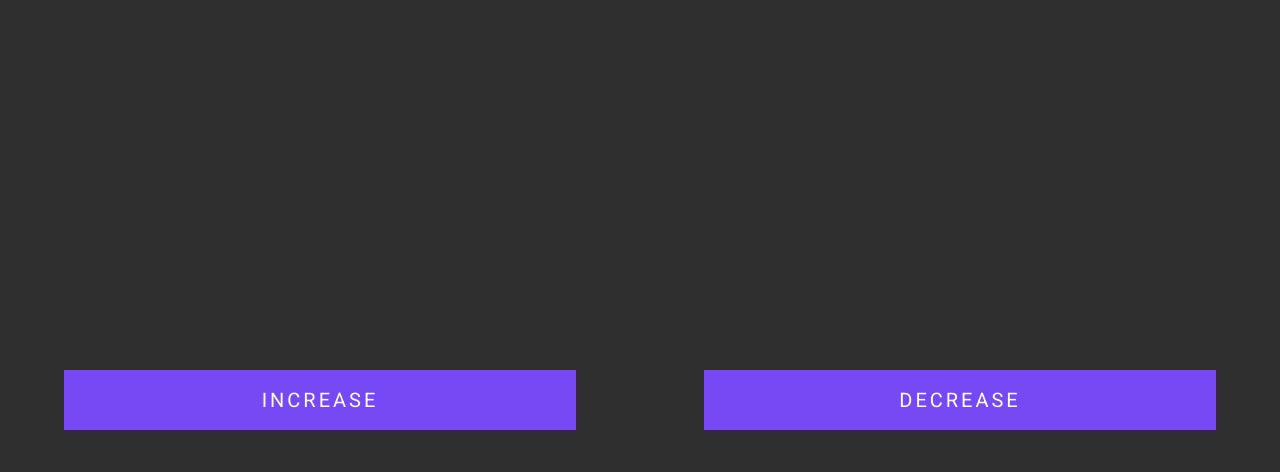
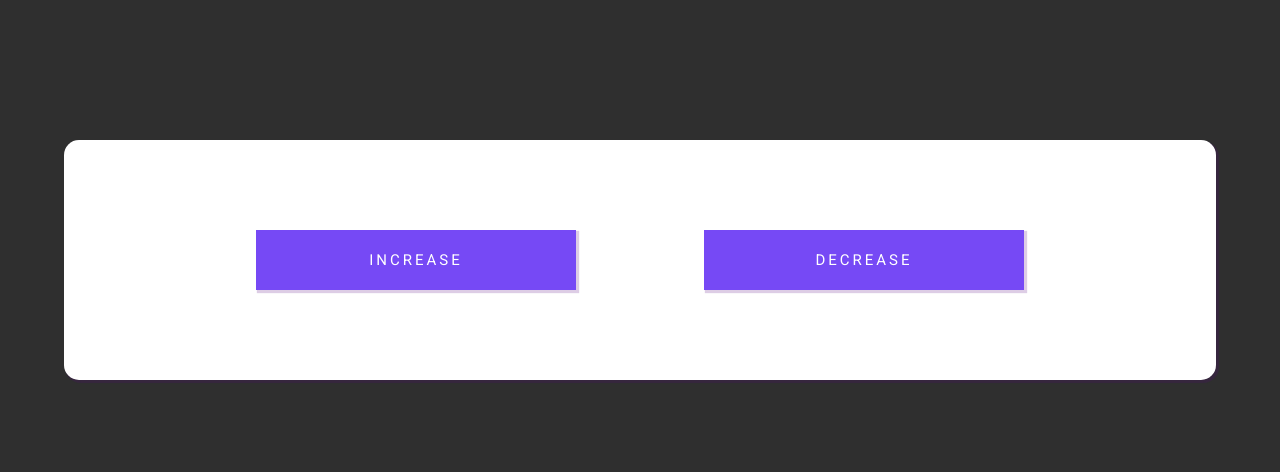
Before and after one commit to vezas/counter-app, a React (Create React App) app: page / in a window 1280 px wide. Shown: the top 472 px of the page. Built offline with nearby package versions, Linux system fonts and the light colour scheme; the HTML template or start-up script is replaced by a standard one.

Commit message:
Add Card compontent

```diff
--- a/src/App.tsx
+++ b/src/App.tsx
@@ -1,11 +1,13 @@
 import React from 'react';
 import classes from './App.module.css';
 import Counter from './components/Counter';
+import Result from './components/Result';
 
 function App() {
   return (
     <div className={classes.app}>
       <Counter />
+      <Result />
     </div>
   );
 }
--- /dev/null
+++ b/src/UI/Card.module.css
@@ -0,0 +1,10 @@
+.card {
+  width: 90vw;
+  height: 30vh;
+  border-radius: 15px;
+  box-shadow: 2px 2px 1px 1px rgba(85, 5, 124, 0.2);
+  display: flex;
+  justify-content: space-around;
+  align-items: center;
+  background-color: white;
+}
--- /dev/null
+++ b/src/UI/Card.tsx
@@ -0,0 +1,13 @@
+import React from 'react';
+
+import classes from './Card.module.css';
+
+interface CardProps {
+  children?: React.ReactNode;
+}
+
+const Card: React.FC<CardProps> = props => {
+  return <div className={classes.card}>{props.children}</div>;
+};
+
+export default Card;
--- a/src/components/Counter.module.css
+++ b/src/components/Counter.module.css
@@ -1,18 +1,18 @@
 @import url('https://fonts.googleapis.com/css2?family=Roboto&display=swap');
-.card {
+.form {
   display: flex;
   margin: 5vh 5vw;
 }
 
-.card button {
-  width: 40vw;
+.form button {
+  width: 25vw;
   height: 7.5vh;
   margin: 0 5vw;
   background-color: #7649f5;
   box-shadow: 2px 2px 1px 1px rgba(85, 5, 124, 0.2);
   border: none;
   color: white;
-  font-size: 2rem;
+  font-size: 1.5rem;
   letter-spacing: 3px;
   text-transform: uppercase;
   font-family: 'Roboto';
--- a/src/components/Counter.tsx
+++ b/src/components/Counter.tsx
@@ -1,5 +1,6 @@
 import React, { useState } from 'react';
 
+import Card from '../UI/Card';
 import classes from './Counter.module.css';
 
 const Counter = () => {
@@ -16,7 +17,8 @@ const Counter = () => {
   };
 
   return (
-    <div className={classes.card}>
+    <Card>
+      <div className={classes.form}>
         <button type="submit" onClick={increaseValueHandler}>
           Increase
         </button>
@@ -24,6 +26,7 @@ const Counter = () => {
           Decrease
         </button>
       </div>
+    </Card>
   );
 };
 
```
Lines whose indentation alone changed are shown as unchanged.
